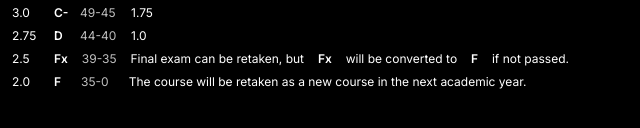
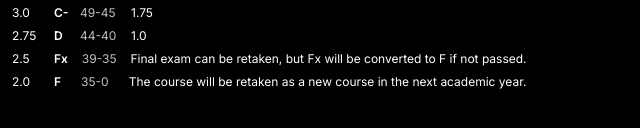
Before and after one commit to Mohammed-Abdi/GPA-calculator, a plain HTML site: page index.html in a window 1280 px wide. Shown: the part 704-832 px from the top of the page, 204-844 px from the left. Drawn offline with nearby package versions, Linux system fonts and the light colour scheme.

Commit message:
removed unnecessary elements

```diff
--- a/index.html
+++ b/index.html
@@ -158,8 +158,7 @@
             </span>
             <span class="wrappersX">
               <strong>Fx</strong> <span class="gradesValue">39-35</span> Final
-              exam can be retaken, but <strong>Fx</strong> will be converted to
-              <strong>F</strong> if not passed.
+              exam can be retaken, but Fx will be converted to F if not passed.
             </span>
             <span class="wrappersX">
               <strong>F</strong> <span class="gradesValue">35-0</span> The
```
